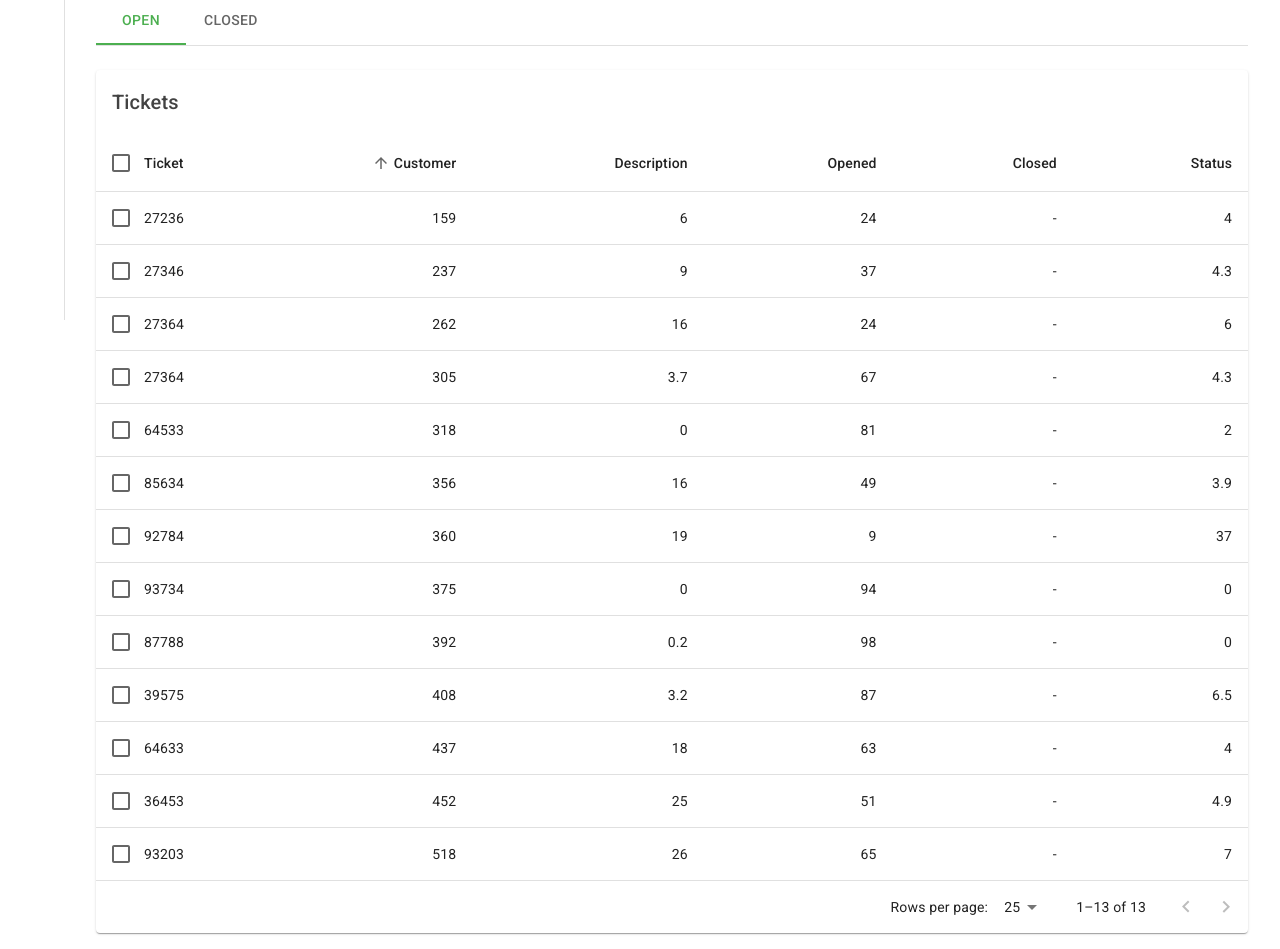
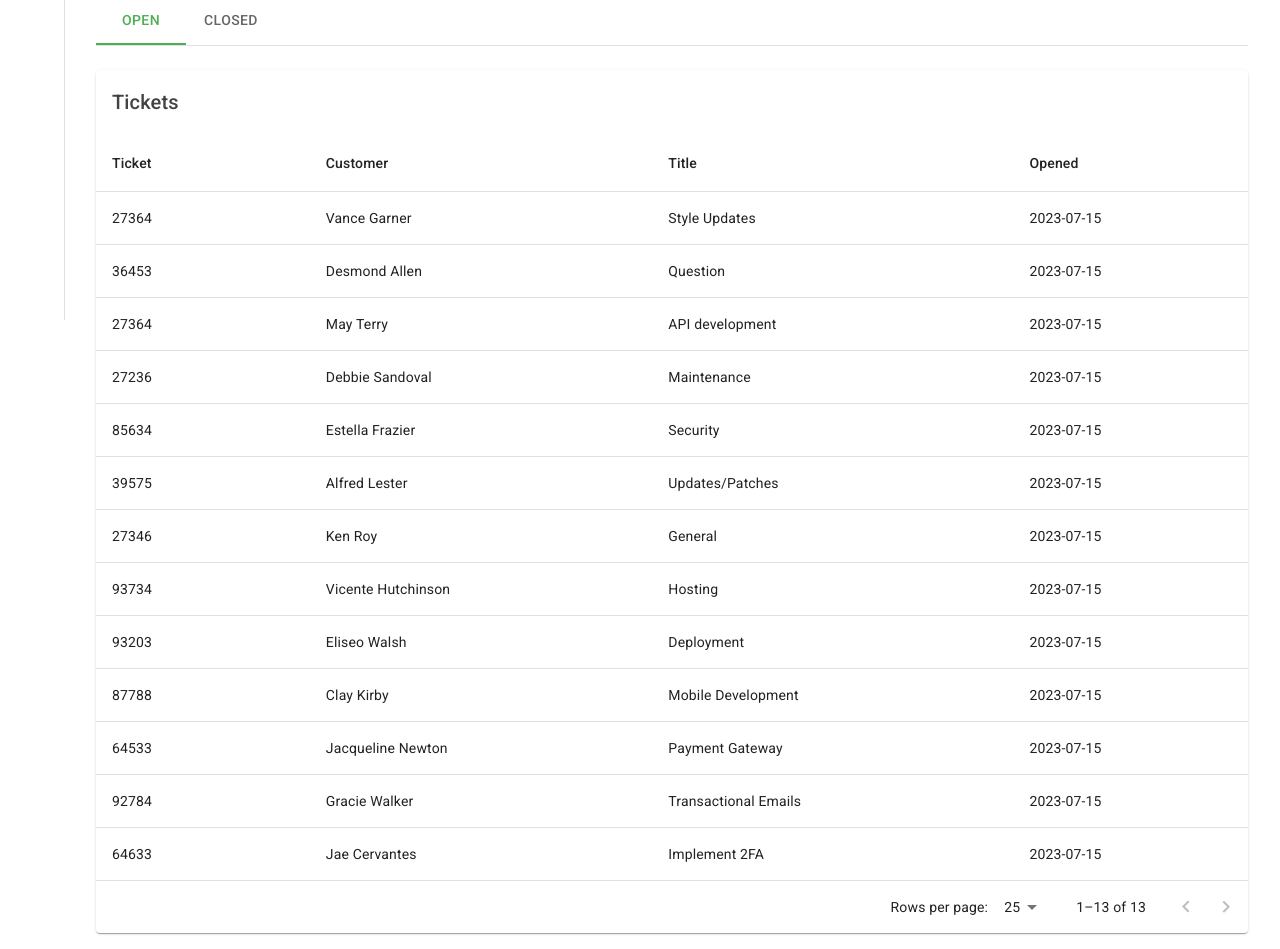
Before and after one commit to boostedd2/material-mini-crm, a Next.js app: page /dashboard in a window 1280 px wide. Shown: the part 480-1429 px from the top of the page. Built offline with nearby package versions, Linux system fonts and the light colour scheme; sample sign-in values are in the browser's storage.

Commit message:
remove unnecessary functions, remove checkboxes

```diff
--- a/src/_components/Dashboard/TicketsTable.js
+++ b/src/_components/Dashboard/TicketsTable.js
@@ -22,31 +22,29 @@ import DeleteIcon from '@mui/icons-material/Delete';
 import FilterListIcon from '@mui/icons-material/FilterList';
 import { visuallyHidden } from '@mui/utils';
 
-function createData(name, calories, fat, carbs, closed, protein) {
+function createData(ticket, customer, title, opened) {
   return {
-    name,
-    calories,
-    fat,
-    carbs,
-    closed,
-    protein,
+    ticket,
+    customer,
+    title,
+    opened
   };
 }
 
 const rows = [
-  createData('27364', 305, 3.7, 67, '-', 4.3),
-  createData('36453', 452, 25.0, 51, '-', 4.9),
-  createData('27364', 262, 16.0, 24, '-', 6.0),
-  createData('27236', 159, 6.0, 24, '-', 4.0),
-  createData('85634', 356, 16.0, 49, '-', 3.9),
-  createData('39575', 408, 3.2, 87, '-', 6.5),
-  createData('27346', 237, 9.0, 37, '-', 4.3),
-  createData('93734', 375, 0.0, 94, '-', 0.0),
-  createData('93203', 518, 26.0, 65, '-', 7.0),
-  createData('87788', 392, 0.2, 98, '-', 0.0),
-  createData('64533', 318, 0, 81, '-', 2.0),
-  createData('92784', 360, 19.0, 9, '-', 37.0),
-  createData('64633', 437, 18.0, 63, '-', 4.0),
+  createData('27364', 'Vance Garner', 'Style Updates', '2023-07-15'),
+  createData('36453', 'Desmond Allen', 'Question', '2023-07-15'),
+  createData('27364', 'May Terry', 'API development', '2023-07-15'),
+  createData('27236', 'Debbie Sandoval', 'Maintenance', '2023-07-15'),
+  createData('85634', 'Estella Frazier', 'Security', '2023-07-15'),
+  createData('39575', 'Alfred Lester', 'Updates/Patches', '2023-07-15'),
+  createData('27346', 'Ken Roy', 'General', '2023-07-15'),
+  createData('93734', 'Vicente Hutchinson', 'Hosting', '2023-07-15'),
+  createData('93203', 'Eliseo Walsh', 'Deployment', '2023-07-15'),
+  createData('87788', 'Clay Kirby', 'Mobile Development', '2023-07-15'),
+  createData('64533', 'Jacqueline Newton', 'Payment Gateway', '2023-07-15'),
+  createData('92784', 'Gracie Walker', 'Transactional Emails', '2023-07-15'),
+  createData('64633', 'Jae Cervantes', 'Implement 2FA', '2023-07-15'),
 ];
 
 function descendingComparator(a, b, orderBy) {
@@ -83,40 +81,28 @@ function stableSort(array, comparator) {
 
 const headCells = [
   {
-    id: 'name',
+    id: 'ticket',
     numeric: false,
-    disablePadding: true,
+    disablePadding: false,
     label: 'Ticket',
   },
   {
-    id: 'calories',
-    numeric: true,
+    id: 'customer',
+    numeric: false,
     disablePadding: false,
     label: 'Customer',
   },
   {
-    id: 'fat',
-    numeric: true,
+    id: 'title',
+    numeric: false,
     disablePadding: false,
-    label: 'Description',
+    label: 'Title',
   },
   {
-    id: 'carbs',
-    numeric: true,
+    id: 'opened',
+    numeric: false,
     disablePadding: false,
     label: 'Opened',
-  },
-  {
-    id: 'closed',
-    numeric: true,
-    disablePadding: false,
-    label: 'Closed',
-  },
-  {
-    id: 'protein',
-    numeric: true,
-    disablePadding: false,
-    label: 'Status',
   },
 ];
 
@@ -130,17 +116,6 @@ function TicketsTableHead(props) {
   return (
     <TableHead>
       <TableRow>
-        <TableCell padding="checkbox">
-          <Checkbox
-            color="primary"
-            indeterminate={numSelected > 0 && numSelected < rowCount}
-            checked={rowCount > 0 && numSelected === rowCount}
-            onChange={onSelectAllClick}
-            inputProps={{
-              'aria-label': 'select all desserts',
-            }}
-          />
-        </TableCell>
         {headCells.map((headCell) => (
           <TableCell
             key={headCell.id}
@@ -231,33 +206,8 @@ const TicketsTable = () => {
     setOrderBy(property);
   };
 
-  const handleSelectAllClick = (event) => {
-    if (event.target.checked) {
-      const newSelected = rows.map((n) => n.name);
-      setSelected(newSelected);
-      return;
-    }
-    setSelected([]);
-  };
-
   const handleClick = (event, name) => {
-    const selectedIndex = selected.indexOf(name);
-    let newSelected = [];
-
-    if (selectedIndex === -1) {
-      newSelected = newSelected.concat(selected, name);
-    } else if (selectedIndex === 0) {
-      newSelected = newSelected.concat(selected.slice(1));
-    } else if (selectedIndex === selected.length - 1) {
-      newSelected = newSelected.concat(selected.slice(0, -1));
-    } else if (selectedIndex > 0) {
-      newSelected = newSelected.concat(
-        selected.slice(0, selectedIndex),
-        selected.slice(selectedIndex + 1),
-      );
-    }
-
-    setSelected(newSelected);
+    // do nothing for now
   };
 
   const handleChangePage = (event, newPage) => {
@@ -268,12 +218,6 @@ const TicketsTable = () => {
     setRowsPerPage(parseInt(event.target.value, 10));
     setPage(0);
   };
-
-  const handleChangeDense = (event) => {
-    setDense(event.target.checked);
-  };
-
-  const isSelected = (name) => selected.indexOf(name) !== -1;
 
   // Avoid a layout jump when reaching the last page with empty rows.
   const emptyRows =
@@ -297,51 +241,34 @@ const TicketsTable = () => {
             aria-labelledby="tableTitle"
           >
             <TicketsTableHead
-              numSelected={selected.length}
               order={order}
               orderBy={orderBy}
-              onSelectAllClick={handleSelectAllClick}
               onRequestSort={handleRequestSort}
               rowCount={rows.length}
             />
             <TableBody>
               {visibleRows.map((row, index) => {
-                const isItemSelected = isSelected(row.name);
                 const labelId = `enhanced-table-checkbox-${index}`;
 
                 return (
                   <TableRow
                     hover
                     onClick={(event) => handleClick(event, row.name)}
-                    role="checkbox"
-                    aria-checked={isItemSelected}
                     tabIndex={-1}
                     key={row.name}
-                    selected={isItemSelected}
                     sx={{ cursor: 'pointer' }}
                   >
-                    <TableCell padding="checkbox">
-                      <Checkbox
-                        color="primary"
-                        checked={isItemSelected}
-                        inputProps={{
-                          'aria-labelledby': labelId,
-                        }}
-                      />
-                    </TableCell>
                     <TableCell
                       component="th"
                       id={labelId}
                       scope="row"
-                      padding="none"
+                      padding="normal"
                     >
-                      {row.name}
+                      {row.ticket}
                     </TableCell>
-                    <TableCell align="right">{row.calories}</TableCell>
-                    <TableCell align="right">{row.fat}</TableCell>
-                    <TableCell align="right">{row.carbs}</TableCell>
-                    <TableCell align="right">{row.closed}</TableCell>
-                    <TableCell align="right">{row.protein}</TableCell>
+                    <TableCell align="left">{row.customer}</TableCell>
+                    <TableCell align="left">{row.title}</TableCell>
+                    <TableCell align="left">{row.opened}</TableCell>
                   </TableRow>
                 );
               })}
```
